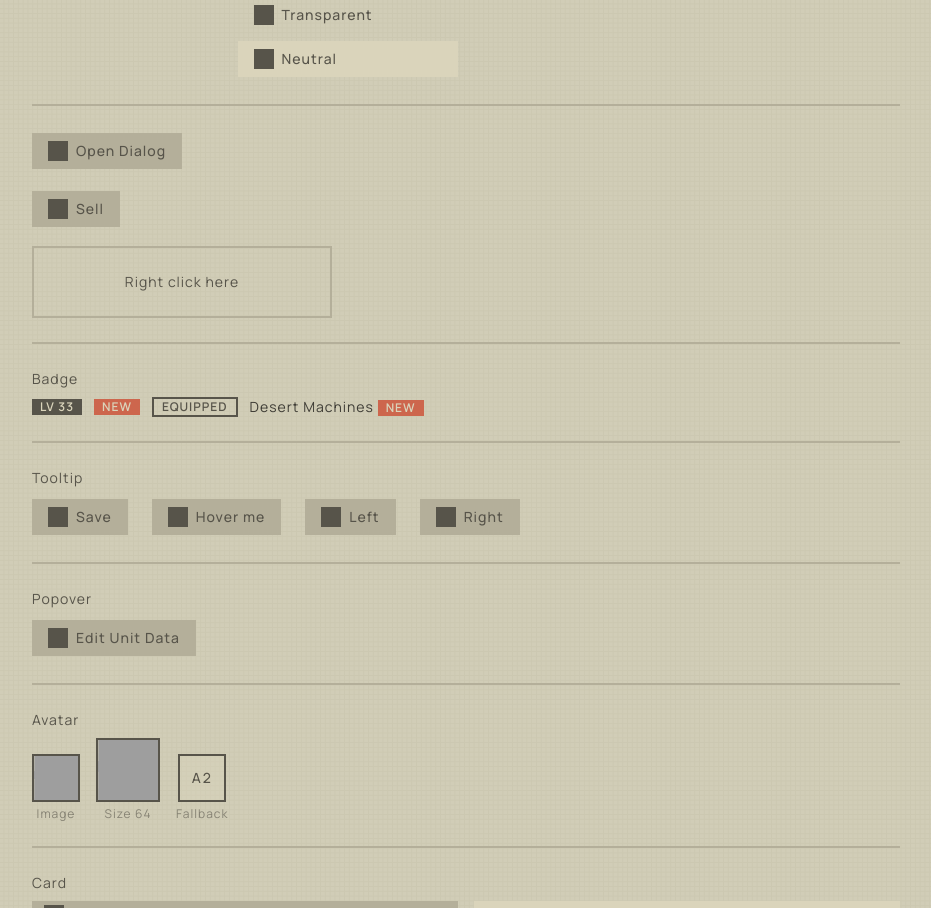
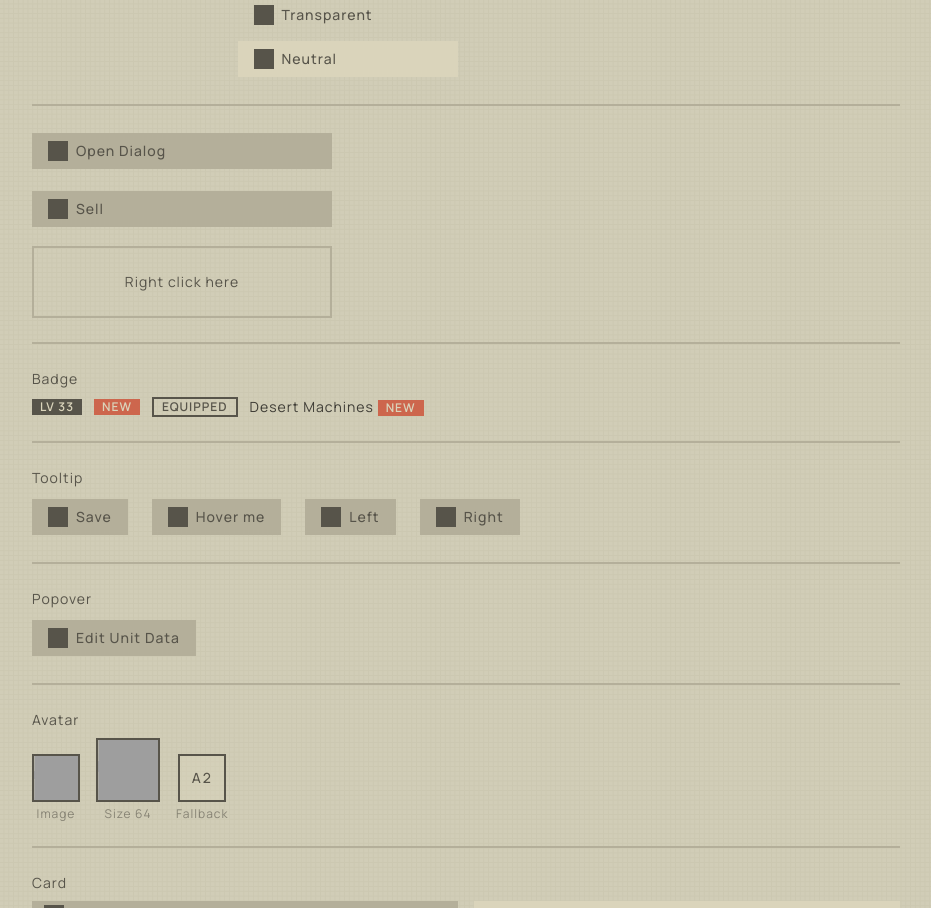
Before and after one commit to P0u4a/yorha, a React (Vite) app: page / in a window 1280 px wide. Shown: the part 2160-3068 px from the top of the page, without its empty margins (174-1105 px from the left). Built offline with nearby package versions, Linux system fonts and the light colour scheme; grey boxes are pictures that could not be loaded.

Commit message:
fix button trigger accessibility

```diff
--- a/src/components/AlertDialog.tsx
+++ b/src/components/AlertDialog.tsx
@@ -7,6 +7,7 @@ import {
   type ReactNode,
   type CSSProperties,
   useCallback,
+  type ReactElement,
 } from "react";
 import { AlertDialog as BaseAlertDialog } from "@base-ui/react/alert-dialog";
 import { Button } from "./Button";
@@ -98,7 +99,7 @@ function AlertDialogClose({ children, type }: AlertDialogCloseProps) {
 }
 
 interface AlertDialogProps {
-  trigger: ReactNode;
+  trigger: ReactElement<HTMLButtonElement>;
   title: string;
   description?: string;
   children: ReactNode;
@@ -116,9 +117,7 @@ function AlertDialogRoot({
   return (
     <CloseCtx.Provider value={handleClose}>
       <BaseAlertDialog.Root open={open} onOpenChange={setOpen}>
-        <BaseAlertDialog.Trigger render={<span className="inline-flex" />}>
-          {trigger}
-        </BaseAlertDialog.Trigger>
+        <BaseAlertDialog.Trigger className="inline-flex" render={trigger} />
         <BaseAlertDialog.Portal>
           <BaseAlertDialog.Backdrop className="fixed inset-0 bg-black/30 z-[100]" />
           <BaseAlertDialog.Popup className="fixed inset-0 z-[101] flex items-center justify-center">
--- a/src/components/Dialog.tsx
+++ b/src/components/Dialog.tsx
@@ -1,17 +1,17 @@
-import { type ReactNode } from 'react';
-import { Dialog as BaseDialog } from '@base-ui/react/dialog';
-import { Button } from './Button';
+import type { ReactElement, ReactNode } from "react";
+import { Dialog as BaseDialog } from "@base-ui/react/dialog";
+import { Button } from "./Button";
 
 interface DialogProps {
   title?: string;
   open?: boolean;
   onOpenChange?: (open: boolean) => void;
   children?: ReactNode;
-  trigger?: ReactNode;
+  trigger?: ReactElement<HTMLButtonElement>;
 }
 
 export function Dialog({
-  title = '',
+  title = "",
   open,
   onOpenChange,
   children,
@@ -20,26 +20,21 @@ export function Dialog({
   return (
     <BaseDialog.Root open={open} onOpenChange={onOpenChange}>
       {trigger && (
-        <BaseDialog.Trigger render={<span className="inline-flex" />}>
-          {trigger}
-        </BaseDialog.Trigger>
+        <BaseDialog.Trigger className="inline-flex" render={trigger} />
       )}
       <BaseDialog.Portal>
         <BaseDialog.Backdrop className="fixed inset-0 bg-black/30 z-[100]" />
         <BaseDialog.Popup className="fixed inset-0 z-[101] flex items-center justify-center">
           <div className="flex flex-col min-w-[320px] max-w-[480px] bg-surface">
-            {/* Header */}
             <div className="flex items-center gap-2 py-1 px-2 bg-muted text-primary font-medium text-sm tracking-[1px]">
               <span className="yorha-header-icon" />
               <BaseDialog.Title className="uppercase tracking-[2px] text-sm font-medium">
                 {title}
               </BaseDialog.Title>
             </div>
-            {/* Body */}
             <div className="py-6 px-4 text-foreground text-sm text-center">
               {children}
             </div>
-            {/* Actions */}
             <div className="flex justify-center py-2 px-4 pb-4">
               <BaseDialog.Close
                 render={
--- a/src/components/Popover.tsx
+++ b/src/components/Popover.tsx
@@ -1,9 +1,9 @@
-import { type ReactNode } from "react";
+import type { ReactNode, ReactElement } from "react";
 import { Popover as BasePopover } from "@base-ui/react/popover";
 import { Cursor } from "./Cursor";
 
 interface PopoverProps {
-  trigger: ReactNode;
+  trigger: ReactElement<HTMLButtonElement>;
   children: ReactNode;
   title?: string;
 }
@@ -11,9 +11,7 @@ interface PopoverProps {
 export function Popover({ trigger, children, title }: PopoverProps) {
   return (
     <BasePopover.Root>
-      <BasePopover.Trigger render={<span className="inline-flex" />}>
-        {trigger}
-      </BasePopover.Trigger>
+      <BasePopover.Trigger className="inline-flex" render={trigger} />
       <BasePopover.Portal>
         <BasePopover.Positioner sideOffset={20} className="z-[300]">
           <BasePopover.Popup className="bg-surface border-2 border-muted text-primary font-yorha text-xs tracking-[1px] transition-opacity data-[starting-style]:opacity-0 data-[ending-style]:opacity-0">
```
